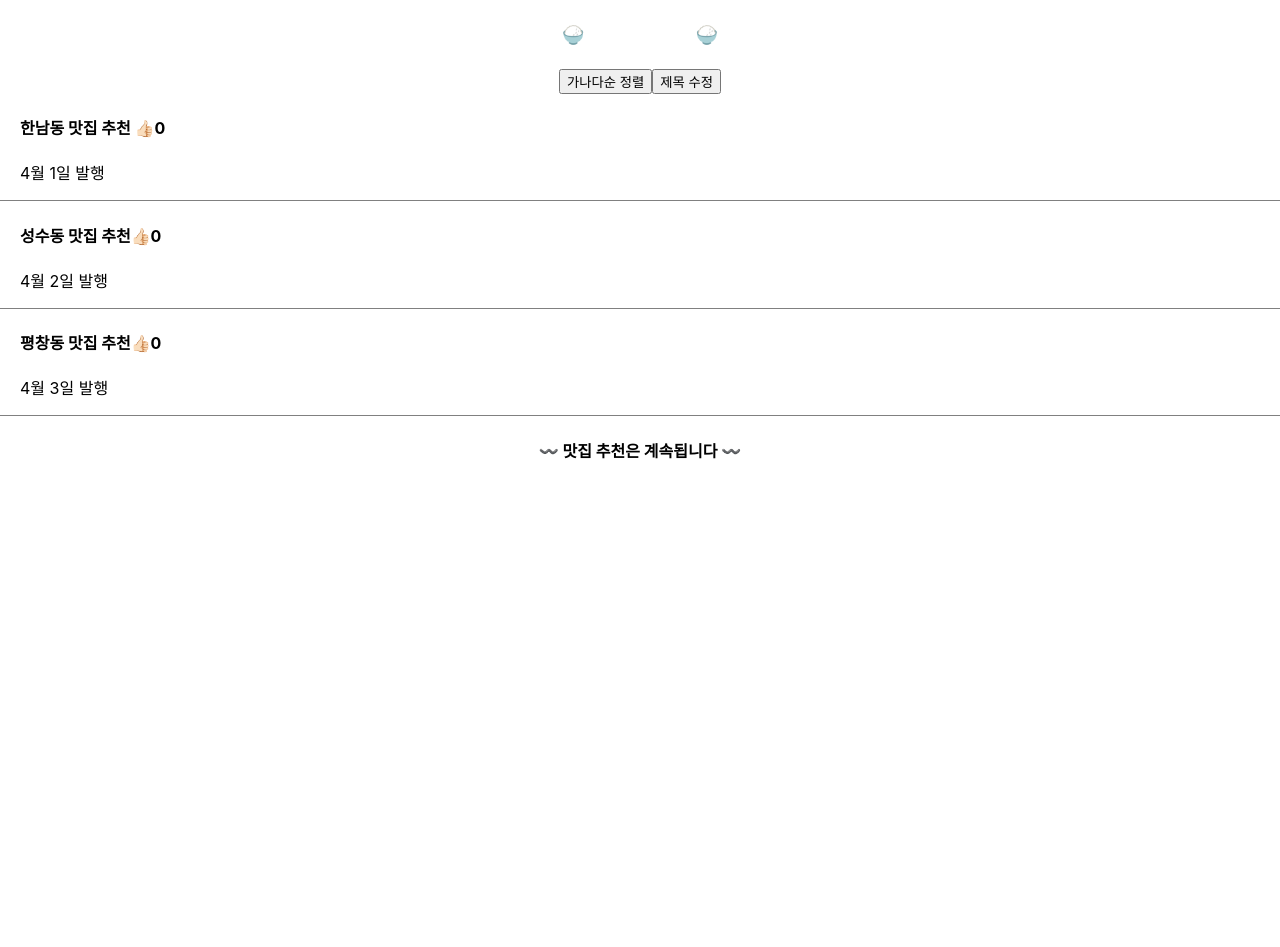
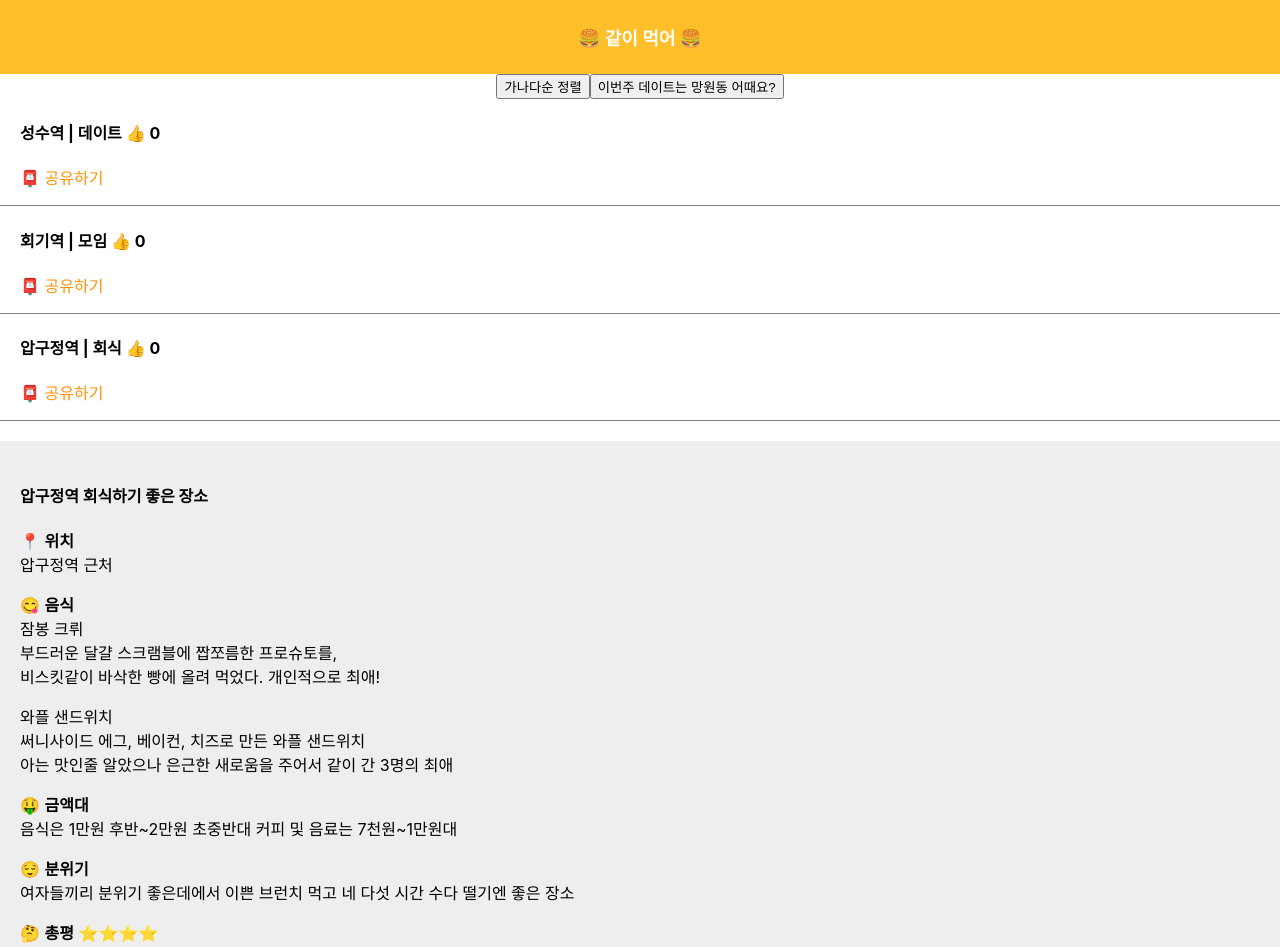
Before and after one commit to ella-yschoi/letsEat, a React (Create React App) app: page / in a window 1280 px wide. Shown: the top 947 px of the page. Before the commit the page ends 800 px from the top, so only its background shows below. Built offline with nearby package versions, Linux system fonts and the light colour scheme.

Commit message:
feat: Add modal (but WIP)

```diff
--- a/src/App.js
+++ b/src/App.js
@@ -4,21 +4,22 @@ import logo from './logo.svg';
 import { useState } from 'react'; // 1. useState import 하기
 
 function App() {
-  let post = '〰️ 맛집 추천은 계속됩니다 〰️'; // 서버에서 가져온 데이터라고 가정
+  let post = '🤙 나만 아는 맛집 제보하기'; // 서버에서 가져온 데이터라고 가정
 
   // 2. React에서 자료를 잠깐 저장하는 state 만들기
   // 3. 만약 변수 사용하고 싶다면 let [a, b]
     // a는 state에 보관했던 자료가 나옴
     // b는 state 변경을 도와주는 함수이며, 이걸 써야 html 재렌더링이 잘 됨
-  let [title, setTitle] = useState(['한남동 맛집 추천', '성수동 맛집 추천', '평창동 맛집 추천']);
+  let [title, setTitle] = useState(['성수역 | 데이트', '회기역 | 모임', '압구정역 | 회식']);
   let [thumb, setThumb] = useState(0);
 
   return (
     // JSX: class 넣을 때 className으로 작성
     <div className="App">
-      <div className="black-nav">
+      <div className="yellow-nav">
         {/* JSX: style 넣을 때 style={{스타일명: '값'}} */}
-        <h4 style={ {color: 'white', fontSize: '18px'} }>🍚 Foodie Blog 🍚</h4>
+        <h4 style={ {color: 'white', fontSize: '18px'} }
+        > 🍔 같이 먹어 🍔 </h4>
       </div>
 
       <button onClick={()=>{
@@ -34,9 +35,9 @@ function App() {
           // '[...]' -> 괄호를 벗겼다가 다시 씌워준 것이므로 독립적인 array 사본이므로 화살표도 달라짐
           // => state가 array/object라면 독립적 copy(shallow copy)본을 만들어서 state 변경 함수에 넣어 주어야 함!
           let editTitle = [...title];
-          editTitle[0] = '성수 맛집 추천'
+          editTitle[0] = '망원동 | 데이트'
           setTitle(editTitle);
-        }}>제목 수정</button>
+        }}> 이번주 데이트는 망원동 어때요? </button>
 
       {/* state는 갑자기 변경되면 state 쓰던 html은 자동으로 재렌더링 됨
         따라서 state는 변동시 자동으로 html에 반영되게 만들고 싶을 때 사용하기 */}
@@ -45,20 +46,22 @@ function App() {
         <h4>{ title[0] } <span onClick={()=>{
           // setThumb 괄호 안에 있는건 기존 state를 갈아치워주는 역할
           // 다만, 기존 state === 변경 state -> 변경 X
-          setThumb(thumb+1) }}>👍🏻</span>
+          setThumb(thumb+1) }}> 👍 </span>
         { thumb }</h4>
-        <p>4월 1일 발행</p>
+        <p className="share">📮 공유하기</p>
       </div>
 
       <div className="list">
-        <h4>{ title[1] }<span>👍🏻</span>{ thumb }</h4>
-        <p>4월 2일 발행</p>
+        <h4>{ title[1] }<span> 👍 </span>{ thumb }</h4>
+        <p className="share">📮 공유하기</p>
       </div>
 
       <div className="list">
-        <h4>{ title[2] }<span>👍🏻</span>{ thumb }</h4>
-        <p>4월 3일 발행</p>
+        <h4>{ title[2] }<span> 👍 </span>{ thumb }</h4>
+        <p className="share">📮 공유하기</p>
       </div>
+
+      <Modal></Modal>
 
       {/* JSX: 변수 넣을 때 {} 사용 → Data Binding */}
       <h4>{ post }</h4>
@@ -66,4 +69,38 @@ function App() {
   );
 }
 
+function Modal() {
+  return(
+    // 추후 컴포넌트로 넣을 것 ----------
+    <div className='modal'>
+      <h4>압구정역 회식하기 좋은 장소</h4>
+      <p>
+        📍 <b>위치</b><br/>
+        압구정역 근처
+        <p/>
+        😋 <b>음식</b><br/>
+        잠봉 크뤼<br/>
+        부드러운 달걀 스크램블에 짭쪼름한 프로슈토를,
+        <br/>비스킷같이 바삭한 빵에 올려 먹었다. 개인적으로 최애!
+        <p/>
+        와플 샌드위치<br/>
+        써니사이드 에그, 베이컨, 치즈로 만든 와플 샌드위치<br/>
+        아는 맛인줄 알았으나 은근한 새로움을 주어서 같이 간 3명의 최애
+        <p/>
+        🤑 <b>금액대</b><br/>
+        음식은 1만원 후반~2만원 초중반대
+        커피 및 음료는 7천원~1만원대
+        <p/>
+        😌 <b>분위기</b><br/>
+        여자들끼리 분위기 좋은데에서 이쁜 브런치 먹고 네 다섯 시간 수다 떨기엔 좋은 장소
+        <p/>
+        🤔 <b>총평</b> ⭐️⭐️⭐️⭐️ <br/>
+        법카로 사치부리고 싶다? 추천!<br/>
+        프랑스 여행하는 기분 내고 싶다? 추천!
+        <br/>
+        </p>
+    </div>
+  )
+}
+
 export default App;
```
